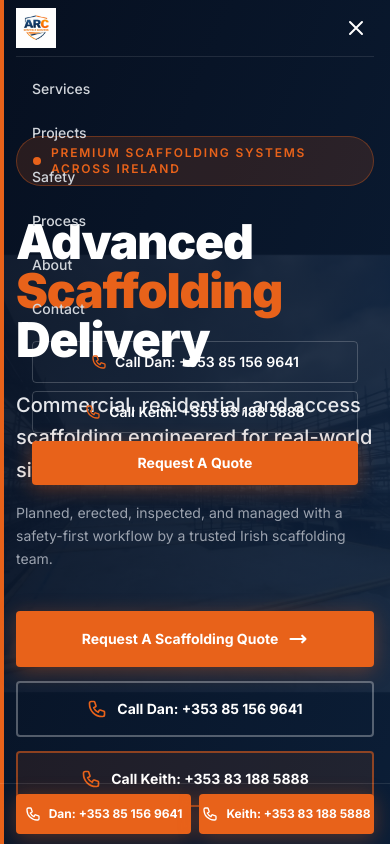
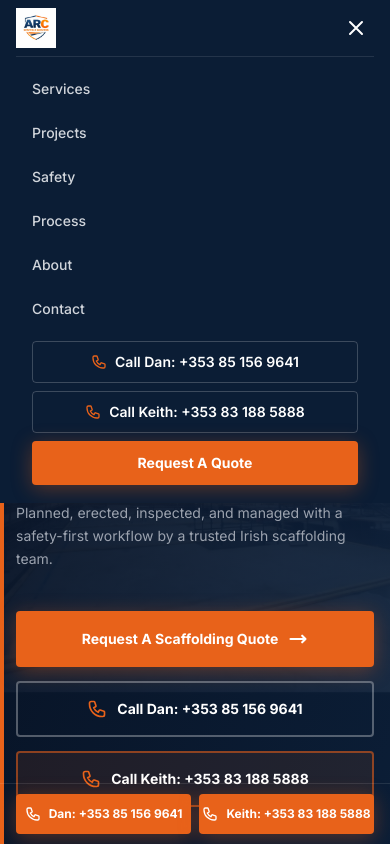
Before and after one commit to ryderwebsolutions/arcscaffold, a React (Vite) app: page / in a window 390 px wide. Both pictures are taken after a click on the button "Open menu". Shown: the top 844 px of the page. Built offline with nearby package versions, Linux system fonts and the light colour scheme.

Commit message:
Make mobile header and menu fully solid navy

```diff
--- a/src/components/Navbar.jsx
+++ b/src/components/Navbar.jsx
@@ -19,7 +19,7 @@ export default function Navbar() {
   return (
     <header
       className={`fixed top-0 left-0 right-0 z-50 transition-all duration-300 ${
-        scrolled ? "bg-navy shadow-lg shadow-navy-dark/35" : "bg-navy/98"
+        scrolled ? "bg-navy shadow-lg shadow-navy-dark/35" : "bg-navy lg:bg-navy/98"
       }`}
     >
       <div className="max-w-7xl mx-auto px-4 sm:px-6 lg:px-8">
@@ -106,7 +106,7 @@ export default function Navbar() {
 
         {/* Mobile Menu */}
         {menuOpen && (
-          <div className="lg:hidden border-t border-white/10 py-2.5" role="navigation" aria-label="Mobile navigation">
+          <div className="lg:hidden bg-navy border-t border-white/10 py-2.5" role="navigation" aria-label="Mobile navigation">
             {navLinks.map((link) => (
               <NavLink
                 key={link.to}
```
